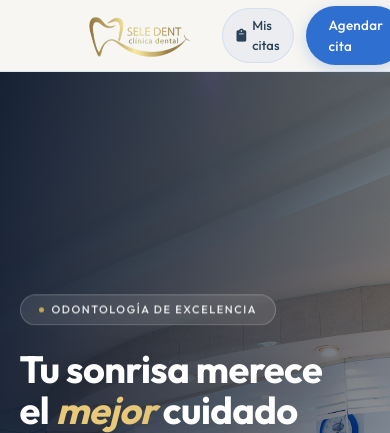
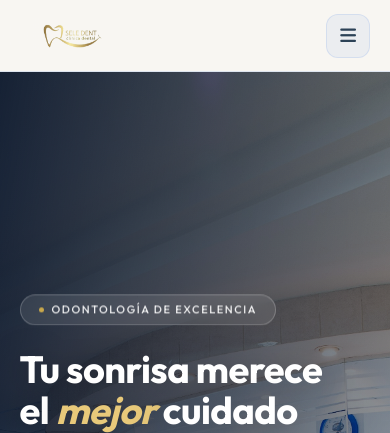
Before and after one commit to GustavoVelasquez-lang/clinica_dental, a Flask app: page / in a window 390 px wide. Shown: the top 433 px of the page. Run offline with Flask 3, Linux system fonts and the light colour scheme; data that the repository does not hold is empty; some libraries are stand-ins or nearby versions.

Commit message:
Rediseño navbar: contenedor centrado, agrupacion derecha y menu hamburguesa
Contiene el navbar en .nav-inner (max-width 1280px) para monitores anchos, agrupa enlaces + acciones en .nav-menu, botones tipo pildora con iconos FA (calendar-check), y menu desplegable en <992px via navbar.js.

```diff
--- a/static/css/index.css
+++ b/static/css/index.css
@@ -53,22 +53,6 @@
   .hero-actions   { animation: fadeUp 0.7s ease 0.5s  both; }
   .hero-stats     { animation: fadeUp 0.7s ease 0.6s  both; }
   .hero-search    { animation: fadeUp 0.7s ease 0.7s  both; }
-
-
-  .navbar-sd {
-    position: fixed;
-    top: 0; left: 0; right: 0;
-    z-index: 1000;
-    height: 72px;
-    display: flex;
-    align-items: center;
-    justify-content: space-between;
-    padding: 0 48px;
-    background: rgba(248,246,242,0.92);
-    backdrop-filter: blur(16px);
-    border-bottom: 1px solid var(--border);
-    transition: box-shadow 0.3s;
-  }
 
 
   .hero-wrap {
--- a/static/css/navbar.css
+++ b/static/css/navbar.css
@@ -1,6 +1,7 @@
 /* ============================================================
    Clinica Sele Dent - Barra de navegacion (compartida)
-   Usada por index, nosotros y especialidades.
+   Usada por index, nosotros, especialidades, tratamientos,
+   contacto, detalle, agendar, etc.
    Depende de las variables definidas en base.css
    ============================================================ */
 
@@ -9,11 +10,8 @@
   top: 0; left: 0; right: 0;
   z-index: 1000;
   height: 72px;
-  display: flex;
-  align-items: center;
-  justify-content: space-between;
-  padding: 0 48px;
   background: rgba(248,246,242,0.92);
+  -webkit-backdrop-filter: blur(16px);
   backdrop-filter: blur(16px);
   border-bottom: 1px solid var(--border);
   transition: box-shadow 0.3s;
@@ -23,14 +21,38 @@
   box-shadow: 0 4px 24px rgba(47,111,208,0.08);
 }
 
+/* Contenedor interno: agrupa y centra el contenido en monitores anchos. */
+.nav-inner {
+  max-width: 1280px;
+  width: 100%;
+  height: 100%;
+  margin: 0 auto;
+  padding: 0 32px;
+  display: flex;
+  align-items: center;
+  justify-content: space-between;
+  gap: 24px;
+}
+
 .nav-logo {
   display: flex;
   align-items: center;
+  flex-shrink: 0;
 }
 
 .logo {
-  height: 90px;
+  height: 64px;
   object-fit: contain;
+}
+
+/* Agrupacion derecha: enlaces + seccion de usuario + botones. */
+.nav-menu {
+  display: flex;
+  align-items: center;
+  justify-content: flex-end;
+  gap: 2rem;
+  flex: 1;
+  min-width: 0;
 }
 
 .nav-links {
@@ -38,6 +60,8 @@
   align-items: center;
   gap: 32px;
   list-style: none;
+  margin: 0;
+  padding: 0;
 }
 
 .nav-links a {
@@ -45,6 +69,7 @@
   font-weight: 500;
   color: var(--mid);
   position: relative;
+  white-space: nowrap;
   transition: color 0.2s;
 }
 
@@ -79,50 +104,154 @@
   display: flex;
   align-items: center;
   gap: 12px;
+  flex-shrink: 0;
 }
 
+/* ── Boton "Mis citas" (pildora tenue) ── */
 .nav-icon-btn {
-  display: flex;
+  display: inline-flex;
   align-items: center;
-  gap: 6px;
-  padding: 7px 14px;
+  gap: 7px;
+  padding: 9px 18px;
   border-radius: 50px;
   font-size: 13px;
-  font-weight: 500;
+  font-weight: 600;
   color: var(--mid);
-  background: rgba(47,111,208,0.06);
-  border: 1px solid var(--border);
+  background: rgba(47,111,208,0.07);
+  border: 1px solid rgba(47,111,208,0.18);
+  white-space: nowrap;
   transition: all 0.2s;
 }
 
 .nav-icon-btn:hover {
-  background: rgba(47,111,208,0.12);
+  background: var(--teal-xl);
   color: var(--teal);
+  border-color: rgba(47,111,208,0.35);
+  transform: translateY(-1px);
 }
 
 .nav-icon-btn i { font-size: 13px; }
 
+/* ── Boton "Agendar cita" (primario, pildora) ── */
 .btn-agendar-nav {
-  padding: 9px 22px;
+  display: inline-flex;
+  align-items: center;
+  padding: 10px 24px;
   border-radius: 50px;
   background: var(--teal);
-  color: white;
+  color: #fff;
   font-size: 13.5px;
-  font-weight: 500;
+  font-weight: 700;
   letter-spacing: 0.02em;
+  white-space: nowrap;
   transition: all 0.2s;
   box-shadow: 0 4px 16px rgba(47,111,208,0.25);
 }
 
 .btn-agendar-nav:hover {
   background: var(--teal-dark);
-  color: white;
+  color: #fff;
   box-shadow: 0 6px 24px rgba(47,111,208,0.35);
   transform: translateY(-1px);
 }
 
-/* ---------- Responsive ---------- */
-@media (max-width: 860px) {
-  .navbar-sd { padding: 0 24px; }
-  .nav-links  { display: none; }
+/* ── Boton hamburguesa: oculto en escritorio ── */
+.nav-toggle {
+  display: none;
+  align-items: center;
+  justify-content: center;
+  width: 44px;
+  height: 44px;
+  border: 1px solid var(--border);
+  border-radius: 12px;
+  background: rgba(47,111,208,0.06);
+  color: var(--mid);
+  font-size: 18px;
+  cursor: pointer;
+  margin-left: auto;
+  transition: background 0.2s, color 0.2s;
 }
+
+.nav-toggle:hover { background: var(--teal-xl); color: var(--teal); }
+
+/* ============================================================
+   Escritorio (>= 992px): una sola fila compacta y centrada.
+   ============================================================ */
+@media (min-width: 992px) {
+  .nav-menu {
+    flex-direction: row;
+  }
+}
+
+/* ============================================================
+   Movil / tablet (< 992px): menu desplegable (hamburguesa).
+   ============================================================ */
+@media (max-width: 991.98px) {
+  .nav-inner { padding: 0 20px; gap: 12px; }
+  .logo { height: 52px; }
+
+  .nav-toggle { display: inline-flex; }
+
+  .nav-menu {
+    position: fixed;
+    top: 72px;
+    left: 0; right: 0;
+    flex-direction: column;
+    align-items: stretch;
+    justify-content: flex-start;
+    gap: 0;
+    padding: 12px 20px 22px;
+    background: rgba(248,246,242,0.98);
+    -webkit-backdrop-filter: blur(16px);
+    backdrop-filter: blur(16px);
+    border-bottom: 1px solid var(--border);
+    box-shadow: 0 12px 28px rgba(18,40,63,0.10);
+    opacity: 0;
+    visibility: hidden;
+    transform: translateY(-8px);
+    transition: opacity 0.22s, transform 0.22s, visibility 0.22s;
+    max-height: calc(100vh - 72px);
+    overflow-y: auto;
+  }
+
+  .nav-menu.is-open {
+    opacity: 1;
+    visibility: visible;
+    transform: translateY(0);
+  }
+
+  .nav-links {
+    flex-direction: column;
+    align-items: stretch;
+    gap: 0;
+    width: 100%;
+  }
+
+  .nav-links li { width: 100%; }
+
+  .nav-links a {
+    display: block;
+    padding: 13px 4px;
+    width: 100%;
+    border-bottom: 1px solid var(--border);
+    font-size: 15px;
+  }
+
+  .nav-links a::after { display: none; }
+
+  .nav-right {
+    flex-direction: column;
+    align-items: stretch;
+    gap: 10px;
+    margin-top: 16px;
+    width: 100%;
+  }
+
+  .nav-icon-btn,
+  .btn-agendar-nav {
+    justify-content: center;
+    width: 100%;
+    padding: 12px 20px;
+    font-size: 14px;
+  }
+}
--- /dev/null
+++ b/static/js/navbar.js
@@ -0,0 +1,66 @@
+/* ============================================================
+   Clinica Sele Dent - Barra de navegacion (comportamiento)
+   * Sombra al hacer scroll.
+   * Menu desplegable (hamburguesa) en movil / tablet (< 992px).
+   Se incluye desde _navbar.html, por lo que aplica a todas las paginas.
+   ============================================================ */
+(function () {
+  var navbar = document.getElementById('navbar');
+  if (!navbar) return;
+
+  // --- Sombra al hacer scroll ---
+  var onScroll = function () {
+    navbar.classList.toggle('scrolled', window.scrollY > 20);
+  };
+  window.addEventListener('scroll', onScroll, { passive: true });
+  onScroll();
+
+  // --- Menu desplegable (hamburguesa) ---
+  var toggle = navbar.querySelector('#navToggle');
+  var menu = navbar.querySelector('#navMenu');
+  if (!toggle || !menu) return;
+
+  var setEstado = function (abierto) {
+    menu.classList.toggle('is-open', abierto);
+    toggle.setAttribute('aria-expanded', abierto ? 'true' : 'false');
+    var icono = toggle.querySelector('i');
+    if (icono) {
+      icono.classList.toggle('fa-bars', !abierto);
+      icono.classList.toggle('fa-xmark', abierto);
+    }
+  };
+
+  toggle.addEventListener('click', function () {
+    setEstado(!menu.classList.contains('is-open'));
+  });
+
+  // Cierra al pulsar un enlace del menu.
+  menu.addEventListener('click', function (e) {
+    if (e.target.closest('a')) setEstado(false);
+  });
+
+  // Cierra al hacer clic fuera del navbar.
+  document.addEventListener('click', function (e) {
+    if (menu.classList.contains('is-open') && !navbar.contains(e.target)) {
+      setEstado(false);
+    }
+  });
+
+  // Cierra con la tecla Escape.
+  document.addEventListener('keydown', function (e) {
+    if (e.key === 'Escape' && menu.classList.contains('is-open')) {
+      setEstado(false);
+      toggle.focus();
+    }
+  });
+
+  // Al pasar a escritorio, restablece el estado (sin menu flotante).
+  if (window.matchMedia) {
+    var mq = window.matchMedia('(min-width: 992px)');
+    var onDesktop = function (ev) {
+      if (ev.matches) setEstado(false);
+    };
+    if (mq.addEventListener) mq.addEventListener('change', onDesktop);
+    else if (mq.addListener) mq.addListener(onDesktop);
+  }
+})();
--- a/templates/_navbar.html
+++ b/templates/_navbar.html
@@ -9,10 +9,17 @@
 {% set clase_agendar = clase_agendar | default('btn-agendar-nav') %}
 
 <nav class="{{ clase_nav }}" id="navbar">
+  <div class="nav-inner">
+
     <a href="{{ url_for('inicio') }}" class="nav-logo">
       <img class="logo" src="{{ url_for('static', filename='img/trece.png') }}" alt="Clinica Sele Dent" />
     </a>
 
+    <button type="button" class="nav-toggle" id="navToggle" aria-label="Abrir menú" aria-expanded="false" aria-controls="navMenu">
+      <i class="fa-solid fa-bars"></i>
+    </button>
+
+    <div class="nav-menu" id="navMenu">
       <ul class="nav-links">
         <li><a href="{{ url_for('inicio') }}" class="{{ 'activacion active' if pagina == 'inicio' }}">Inicio</a></li>
         <li><a href="{{ url_for('especialidades') }}" class="{{ 'activacion active' if pagina == 'especialidades' }}">Especialidades</a></li>
@@ -23,8 +30,12 @@
 
       <div class="nav-right">
         <a href="{{ url_for('mis_citas') }}" class="nav-icon-btn" target="_blank" rel="noopener">
-      <i class="fa-solid fa-clipboard"></i> Mis citas
+          <i class="fa-solid fa-calendar-check"></i> Mis citas
         </a>
         <a href="{{ url_for('agendar') }}" class="{{ clase_agendar }}">Agendar cita</a>
       </div>
+    </div>
+
+  </div>
 </nav>
+<script src="{{ url_for('static', filename='js/navbar.js') }}?v=1" defer></script>
--- a/templates/agendar_evaluacion.html
+++ b/templates/agendar_evaluacion.html
@@ -3,7 +3,7 @@
 
 {% block extra_css %}
 <link href="https://fonts.googleapis.com/css2?family=Plus+Jakarta+Sans:wght@400;500;600;700;800&display=swap" rel="stylesheet">
-<link rel="stylesheet" href="{{ url_for('static', filename='css/navbar.css') }}">
+<link rel="stylesheet" href="{{ url_for('static', filename='css/navbar.css') }}?v=2">
 <link rel="stylesheet" href="{{ url_for('static', filename='css/footer.css') }}">
 <link rel="stylesheet" href="{{ url_for('static', filename='css/agendar_evaluacion.css') }}">
 {% endblock %}
--- a/templates/agendar_evaluacion_confirmacion.html
+++ b/templates/agendar_evaluacion_confirmacion.html
@@ -3,7 +3,7 @@
 
 {% block extra_css %}
 <link href="https://fonts.googleapis.com/css2?family=Plus+Jakarta+Sans:wght@400;500;600;700;800&display=swap" rel="stylesheet">
-<link rel="stylesheet" href="{{ url_for('static', filename='css/navbar.css') }}">
+<link rel="stylesheet" href="{{ url_for('static', filename='css/navbar.css') }}?v=2">
 <link rel="stylesheet" href="{{ url_for('static', filename='css/footer.css') }}">
 <link rel="stylesheet" href="{{ url_for('static', filename='css/agendar_evaluacion.css') }}">
 {% endblock %}
--- a/templates/completar_perfil.html
+++ b/templates/completar_perfil.html
@@ -3,7 +3,7 @@
 
 {% block extra_css %}
 <link href="https://fonts.googleapis.com/css2?family=Plus+Jakarta+Sans:wght@400;500;600;700;800&display=swap" rel="stylesheet">
-<link rel="stylesheet" href="{{ url_for('static', filename='css/navbar.css') }}">
+<link rel="stylesheet" href="{{ url_for('static', filename='css/navbar.css') }}?v=2">
 <link rel="stylesheet" href="{{ url_for('static', filename='css/footer.css') }}">
 <link rel="stylesheet" href="{{ url_for('static', filename='css/completar_perfil.css') }}">
 {% endblock %}
--- a/templates/contacto.html
+++ b/templates/contacto.html
@@ -2,7 +2,7 @@
 {% block title %}Contacto - Clinica Sele Dent{% endblock %}
 
 {% block extra_css %}
-<link rel="stylesheet" href="{{ url_for('static', filename='css/navbar.css') }}">
+<link rel="stylesheet" href="{{ url_for('static', filename='css/navbar.css') }}?v=2">
 <link rel="stylesheet" href="{{ url_for('static', filename='css/footer.css') }}">
 <link rel="stylesheet" href="{{ url_for('static', filename='css/contacto.css') }}">
 {% endblock %}
--- a/templates/detalle_especialidad.html
+++ b/templates/detalle_especialidad.html
@@ -3,7 +3,7 @@
 
 {% block extra_css %}
 <link href="https://fonts.googleapis.com/css2?family=Plus+Jakarta+Sans:wght@400;500;600;700;800&display=swap" rel="stylesheet">
-<link rel="stylesheet" href="{{ url_for('static', filename='css/navbar.css') }}">
+<link rel="stylesheet" href="{{ url_for('static', filename='css/navbar.css') }}?v=2">
 <link rel="stylesheet" href="{{ url_for('static', filename='css/footer.css') }}">
 <link rel="stylesheet" href="{{ url_for('static', filename='css/detalle_especialidad.css') }}">
 {% endblock %}
--- a/templates/doctor_agendar.html
+++ b/templates/doctor_agendar.html
@@ -3,7 +3,7 @@
 {% block title %}Agendar cita como doctor — Clínica SELEDENT{% endblock %}
 
 {% block extra_css %}
-<link rel="stylesheet" href="{{ url_for('static', filename='css/navbar.css') }}">
+<link rel="stylesheet" href="{{ url_for('static', filename='css/navbar.css') }}?v=2">
 <link rel="stylesheet" href="{{ url_for('static', filename='css/footer.css') }}">
 <style>
   .da-page { background: #f4f7f8; min-height: 100vh; padding: 32px 0 64px; }
--- a/templates/especialidades.html
+++ b/templates/especialidades.html
@@ -1,6 +1,6 @@
 {% extends "base.html" %}
 {% block extra_css %}
-<link rel="stylesheet" href="{{ url_for('static', filename='css/navbar.css') }}">
+<link rel="stylesheet" href="{{ url_for('static', filename='css/navbar.css') }}?v=2">
 <link rel="stylesheet" href="{{ url_for('static', filename='css/footer.css') }}">
 <link rel="stylesheet" href="{{ url_for('static', filename='css/especialidades.css') }}">
 {% endblock %}
--- a/templates/index.html
+++ b/templates/index.html
@@ -1,6 +1,6 @@
 {% extends "base.html" %}
 {% block extra_css %}
-<link rel="stylesheet" href="{{ url_for('static', filename='css/navbar.css') }}">
+<link rel="stylesheet" href="{{ url_for('static', filename='css/navbar.css') }}?v=2">
 <link rel="stylesheet" href="{{ url_for('static', filename='css/footer.css') }}">
 <link rel="stylesheet" href="{{ url_for('static', filename='css/index.css') }}">
 {% endblock %}
--- a/templates/tratamientos.html
+++ b/templates/tratamientos.html
@@ -1,6 +1,6 @@
 {% extends "base.html" %}
 {% block extra_css %}
-<link rel="stylesheet" href="{{ url_for('static', filename='css/navbar.css') }}">
+<link rel="stylesheet" href="{{ url_for('static', filename='css/navbar.css') }}?v=2">
 <link rel="stylesheet" href="{{ url_for('static', filename='css/footer.css') }}">
 <link rel="stylesheet" href="{{ url_for('static', filename='css/detalle_especialidad.css') }}">
 <link rel="stylesheet" href="{{ url_for('static', filename='css/tratamientos.css') }}">
```
Also changed, not shown: static/css/nosotros.css (+49 -13 lines). Lines whose indentation alone changed are shown as unchanged.
